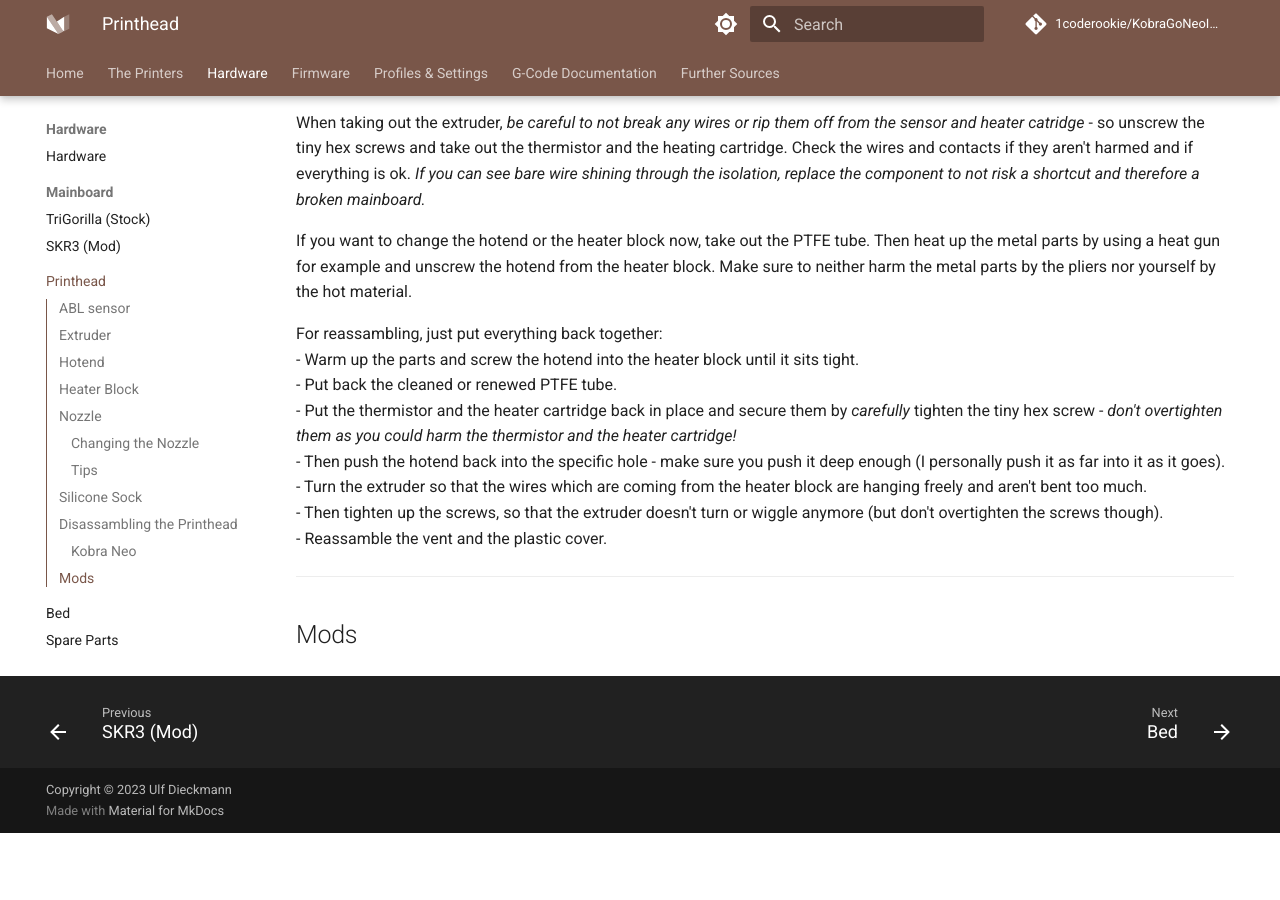
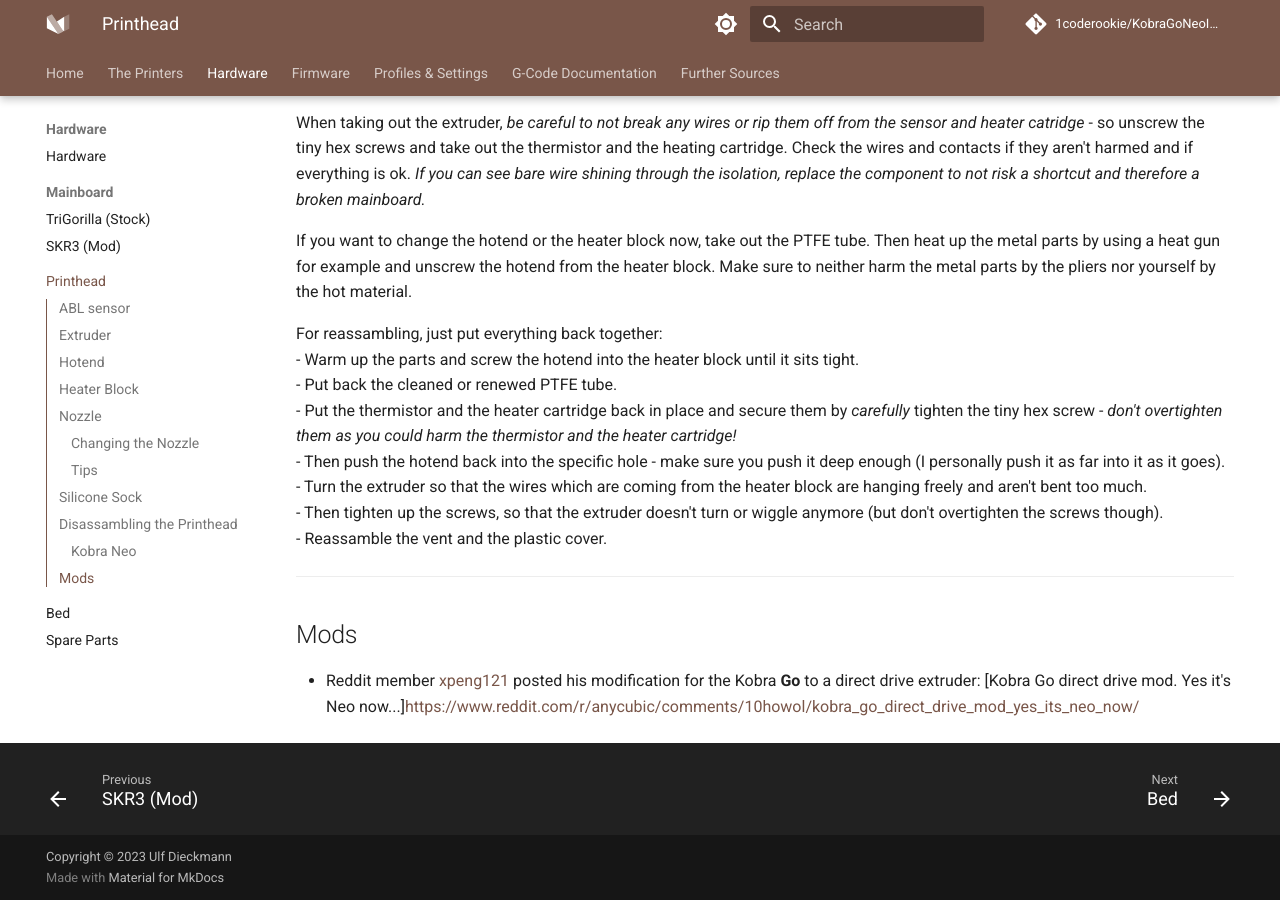
Before and after one commit to 1coderookie/KobraGoNeoInsights, an MkDocs documentation site: the page built from docs/hardware/printhead.md, in a window 1280 px wide and 900 px high, scrolled down 7273 px. Built offline with MkDocs 1.6.1 and Material for MkDocs 9.7.7, drawn with Linux system fonts in a browser that asks for light colours; comment, search, counter and statistics services are not loaded; before the commit the page ends 8106 px from its top, so only the background shows below that.

Commit message:
Update printhead.md

```diff
--- a/docs/hardware/printhead.md
+++ b/docs/hardware/printhead.md
@@ -119,3 +119,4 @@ For reassambling, just put everything back together:
 ---
 
 ## Mods
+- Reddit member [xpeng121](https://www.reddit.com/user/xpeng121/) posted his modification for the Kobra **Go** to a direct drive extruder: [Kobra Go direct drive mod. Yes it's Neo now...]https://www.reddit.com/r/anycubic/comments/10howol/kobra_go_direct_drive_mod_yes_its_neo_now/
```
